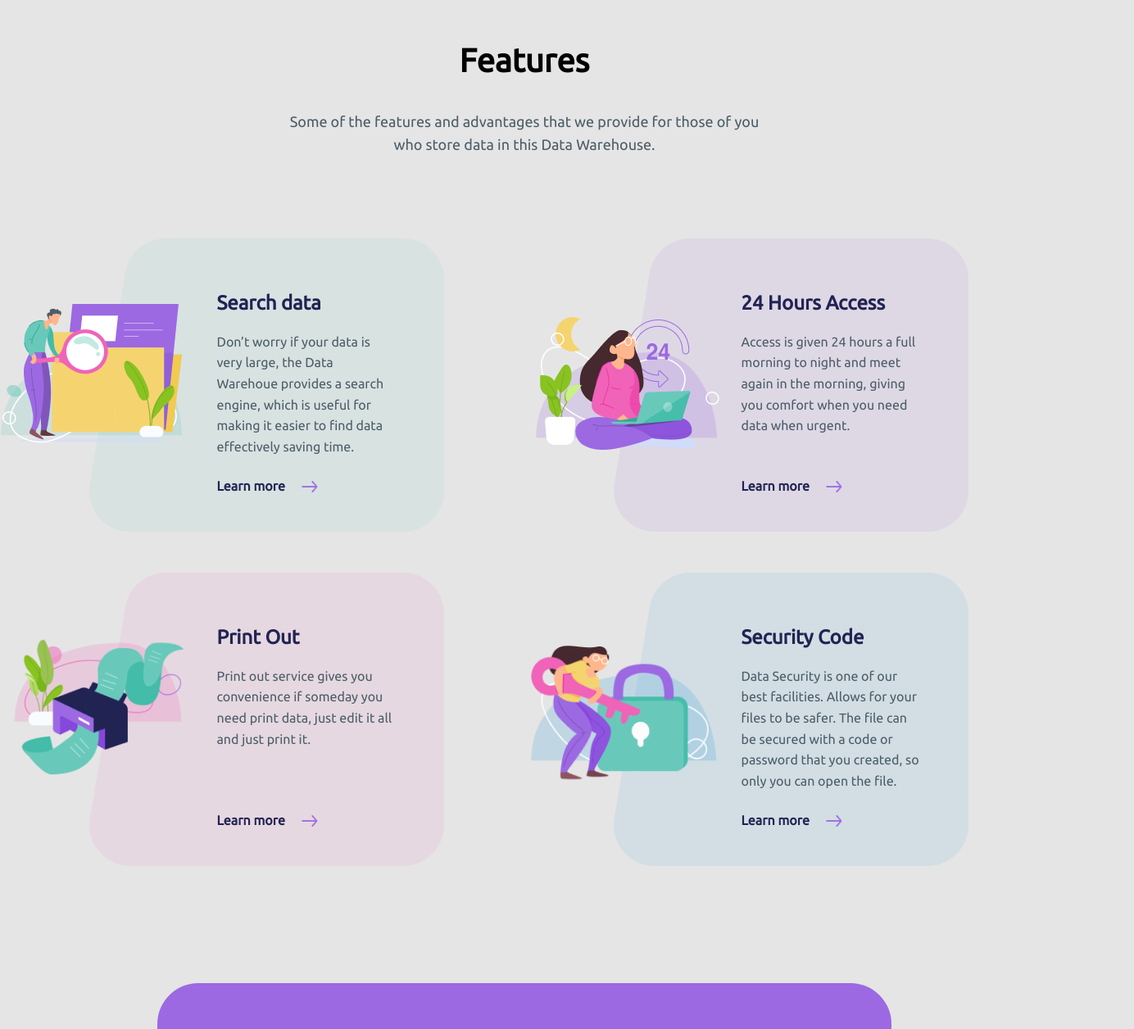
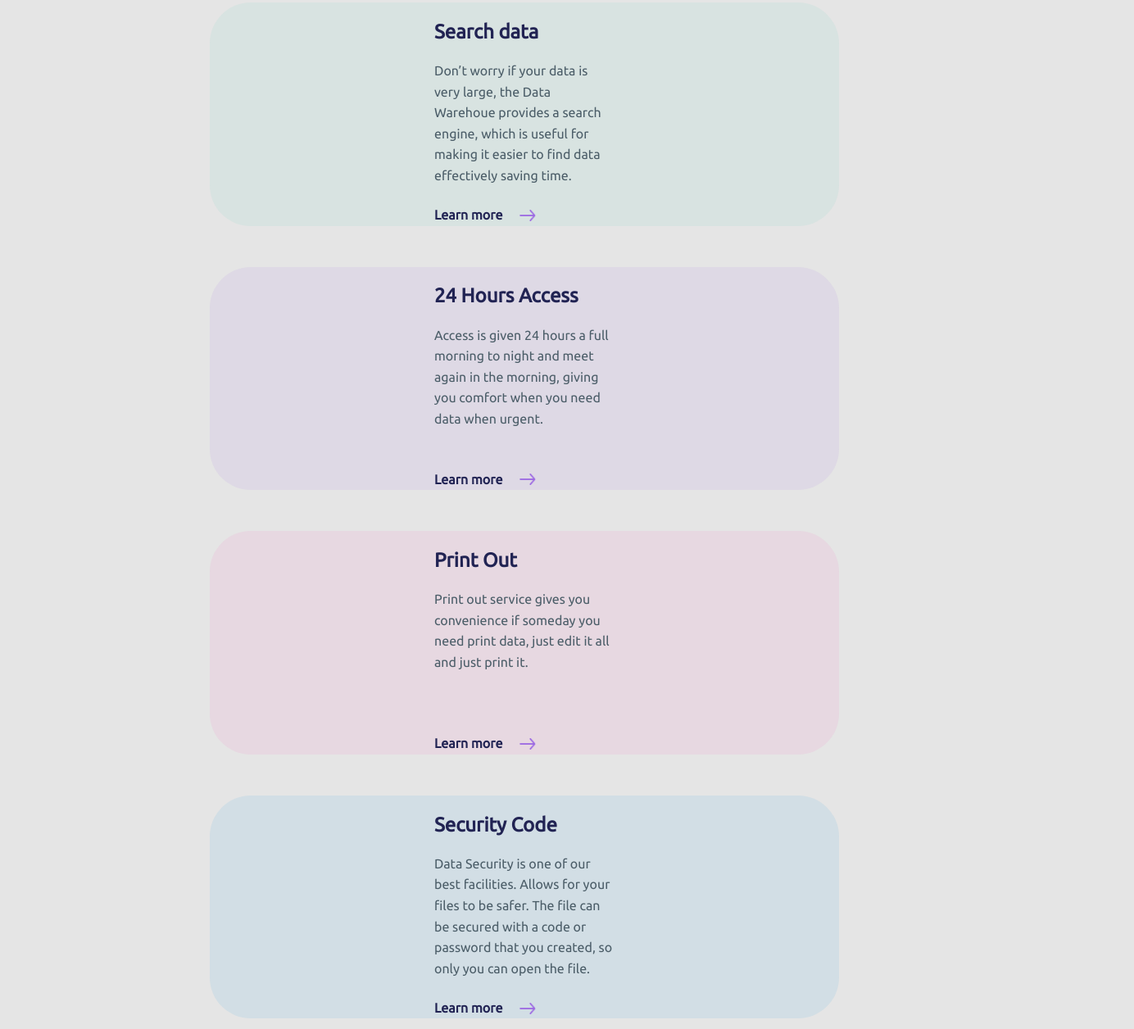
Before and after one commit to Listopad02/Ratio, a plain HTML site: page module1/index.html in a window 1280 px wide. Shown: the part 1544-2800 px from the top of the page at 82% size, 1384 px wide, since content can reach past the window. Drawn offline with Linux system fonts and the light colour scheme.

Commit message:
adaptive disign fully accomplished

```diff
--- a/module1/style.css
+++ b/module1/style.css
@@ -465,7 +465,76 @@ body {
     transition: background .2s ease-in;
 }
 
-@media screen and (max-width: 450px) {
+
+@media screen and (max-width: 1280px) {
+    .section-img {
+        /* margin-top: 300px;
+        height: 80%; */
+        display: none;
+    }
+    .section-block {
+        width: auto;
+        height: auto;
+    }
+    .section-block {
+        width: 75%;
+    }
+    .section-description {
+        width: 75%;
+    }
+    .section-info-img {
+        display: none;
+    }
+    .data-info-blocks {
+        display: block;
+    }
+    .block {
+        width: auto;
+        height: auto;
+    }
+    .section-second-header {
+        margin-top: 20px;
+    }
+    .testimonials-text-content {
+        margin: 10px 0 30px 5px;
+    }
+    .testimonials-second-text-content {
+        display: none;
+    }
+    .feature-img {
+        display: none;
+    }
+    .block {
+        margin-left: 0;
+    }
+    .container {
+        width: 60%;
+        margin: auto;
+        background: rgba(104, 201, 186, 0.1);
+        border-radius: 50px;
+    }
+    .container-2 {
+        width: 60%;
+        margin: auto;
+        background: rgba(156, 105, 226, 0.1);
+        border-radius: 50px;
+        margin-top: 50px;
+    }
+    .container-3 {
+        width: 60%;
+        margin: auto;
+        background: rgba(240, 99, 184, 0.1);
+        border-radius: 50px;
+    }
+    .container-4 {
+        width: 60%;
+        margin: auto;
+        background: rgba(45, 156, 219, 0.1);
+        border-radius: 50px;
+        margin-top: 50px;
+    }
+}
+@media screen and (max-width: 600px) {
     body {
         display: block;
     }
```
